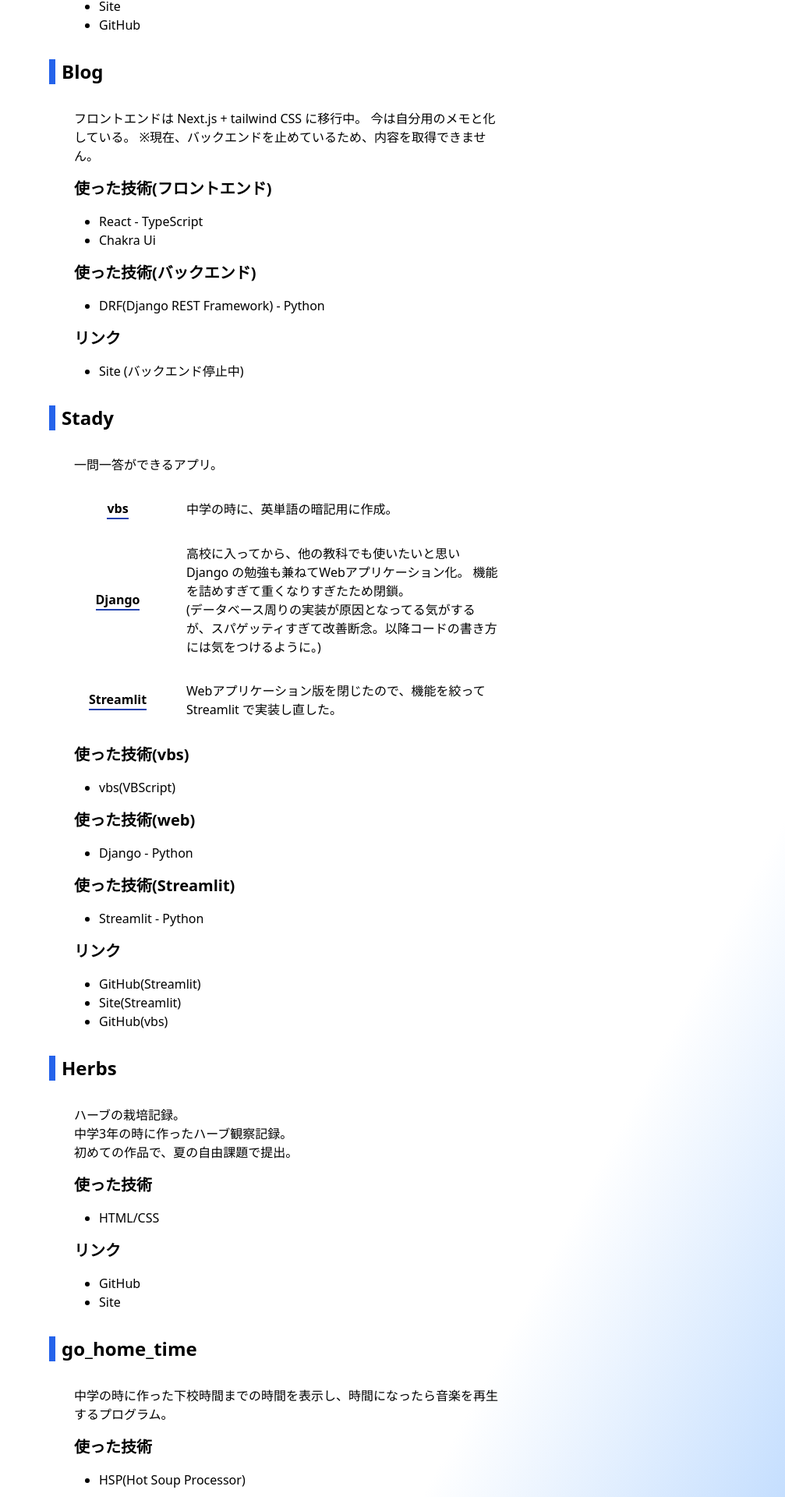
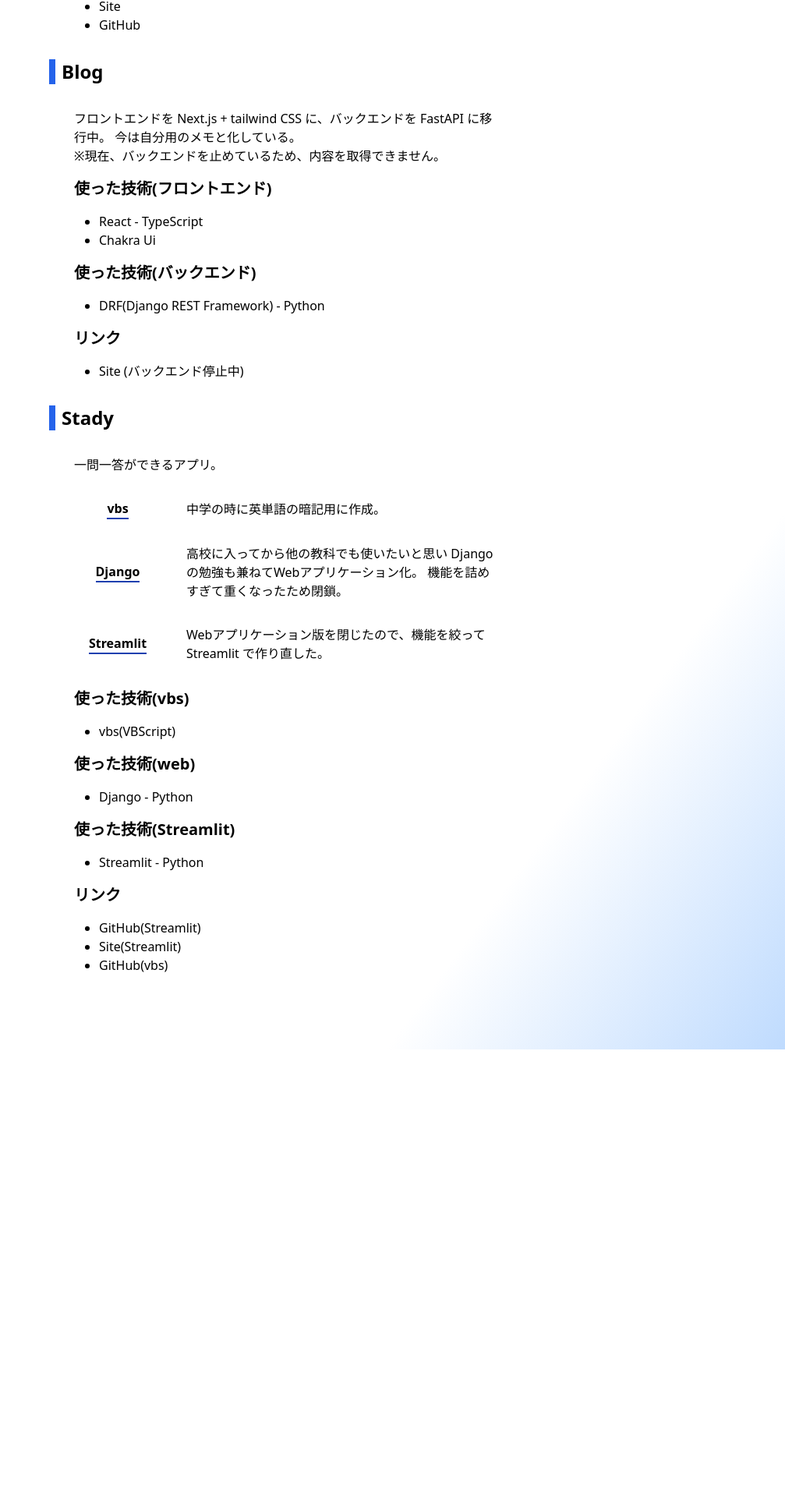
Before and after one commit to N-ha-1050/portfolio, a Next.js app: page /works in a window 1280 px wide. Shown: the part 472-2392 px from the top of the page at 78% size, without its empty margins (273-1280 px from the left). After the commit the page ends 1818 px from the top, so only its background shows below. Built offline with nearby package versions, Linux system fonts and the light colour scheme.

Commit message:
🎨 works を編集

```diff
--- a/src/pages/works.tsx
+++ b/src/pages/works.tsx
@@ -32,8 +32,9 @@ const Works: NextPage = () => (
         </Content>
         <Part>Blog</Part>
         <Content>
-            フロントエンドは Next.js + tailwind CSS に移行中。
-            今は自分用のメモと化している。
+            フロントエンドを Next.js + tailwind CSS に、バックエンドを FastAPI
+            に移行中。 今は自分用のメモと化している。
+            <br />
             ※現在、バックエンドを止めているため、内容を取得できません。
             <Section>使った技術(フロントエンド)</Section>
             <List>
@@ -57,19 +58,17 @@ const Works: NextPage = () => (
             一問一答ができるアプリ。
             <Dict>
                 <>vbs</>
-                <>中学の時に、英単語の暗記用に作成。</>
+                <>中学の時に英単語の暗記用に作成。</>
                 <>Django</>
                 <>
-                    高校に入ってから、他の教科でも使いたいと思い Django
+                    高校に入ってから他の教科でも使いたいと思い Django
                     の勉強も兼ねてWebアプリケーション化。
-                    機能を詰めすぎて重くなりすぎたため閉鎖。
-                    <br />
-                    (データベース周りの実装が原因となってる気がするが、スパゲッティすぎて改善断念。以降コードの書き方には気をつけるように。)
+                    機能を詰めすぎて重くなったため閉鎖。
                 </>
                 <>Streamlit</>
                 <>
                     Webアプリケーション版を閉じたので、機能を絞って Streamlit
-                    で実装し直した。
+                    で作り直した。
                 </>
             </Dict>
             <Section>使った技術(vbs)</Section>
@@ -97,7 +96,7 @@ const Works: NextPage = () => (
                 </LinkText>
             </List>
         </Content>
-        <Part>Herbs</Part>
+        {/* <Part>Herbs</Part>
         <Content>
             ハーブの栽培記録。
             <br />
@@ -113,20 +112,19 @@ const Works: NextPage = () => (
                 <LinkText href="https://github.com/N-ha-1050/Herbs">
                     GitHub
                 </LinkText>
-                {/* <LinkText href="https://herbs.n-ha.cf">Site</LinkText> */}
                 <LinkText href="https://n-ha-1050.github.io/Herbs/">
                     Site
                 </LinkText>
             </List>
-        </Content>
-        <Part>go_home_time</Part>
+        </Content> */}
+        {/* <Part>go_home_time</Part>
         <Content>
-            中学の時に作った下校時間までの時間を表示し、時間になったら音楽を再生するプログラム。
+            中学の時に作った。下校時間までの時間を表示し、時間になったら音楽を再生するプログラム。
             <Section>使った技術</Section>
             <List>
                 <>HSP(Hot Soup Processor)</>
             </List>
-        </Content>
+        </Content> */}
     </SetInline>
 )
 
```
